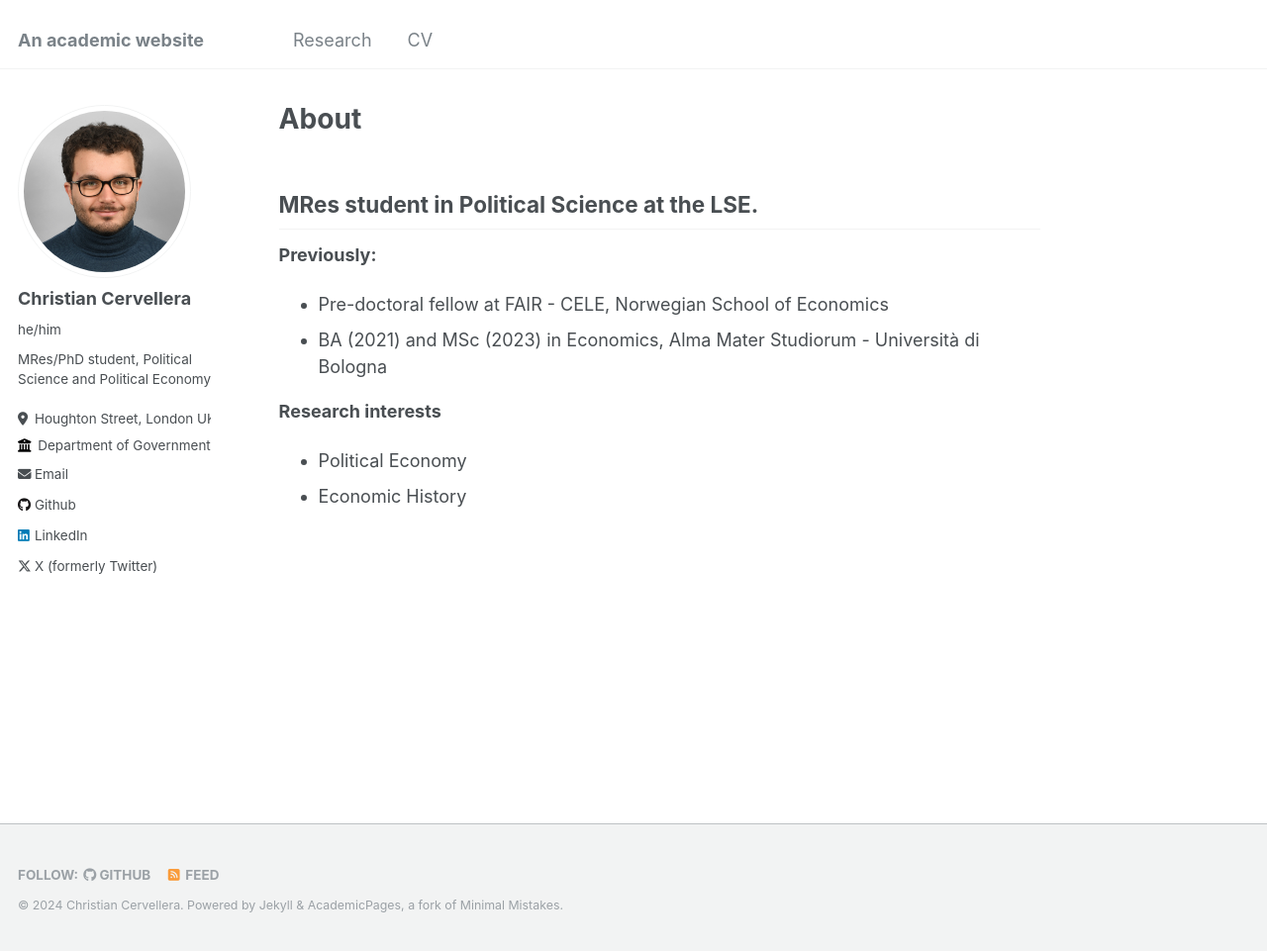
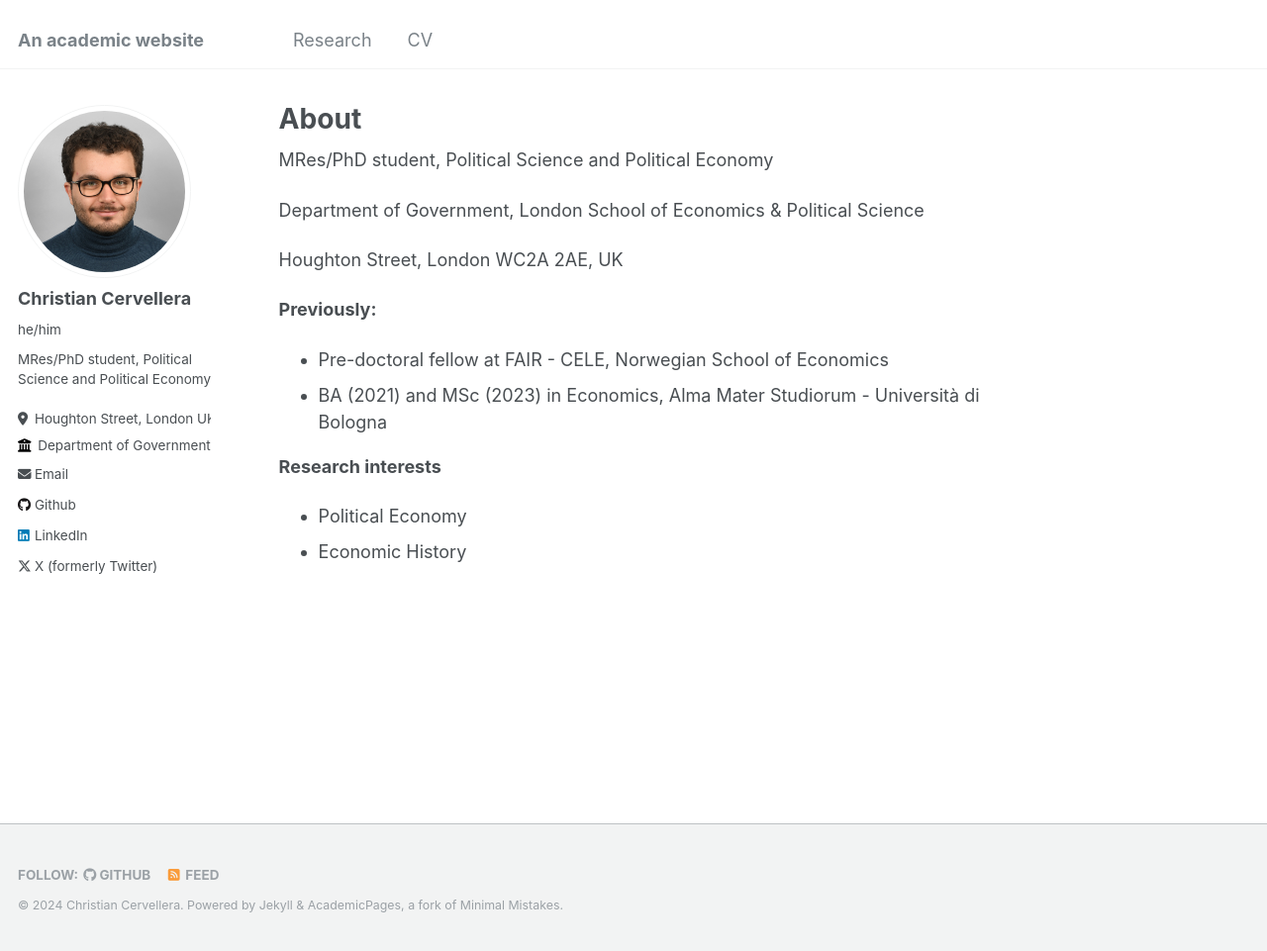
Before and after one commit to ritwika-das/ritwika-das.github.io, a Jekyll site: the page built from _pages/about.md, in a window 1280 px wide and 961 px high. Shown: the whole window at 99% size. Built offline with Jekyll 4.4.1, drawn with Linux system fonts in a browser that asks for light colours.

Commit message:
Update about.md

```diff
--- a/_pages/about.md
+++ b/_pages/about.md
@@ -7,8 +7,11 @@ redirect_from:
   - /about.html
 ---
 
-MRes student in Political Science at the LSE.
-----
+MRes/PhD student, Political Science and Political Economy
+
+Department of Government, London School of Economics & Political Science
+
+Houghton Street, London WC2A 2AE, UK
 
 **Previously:**
 - Pre-doctoral fellow at FAIR - CELE, Norwegian School of Economics
```
